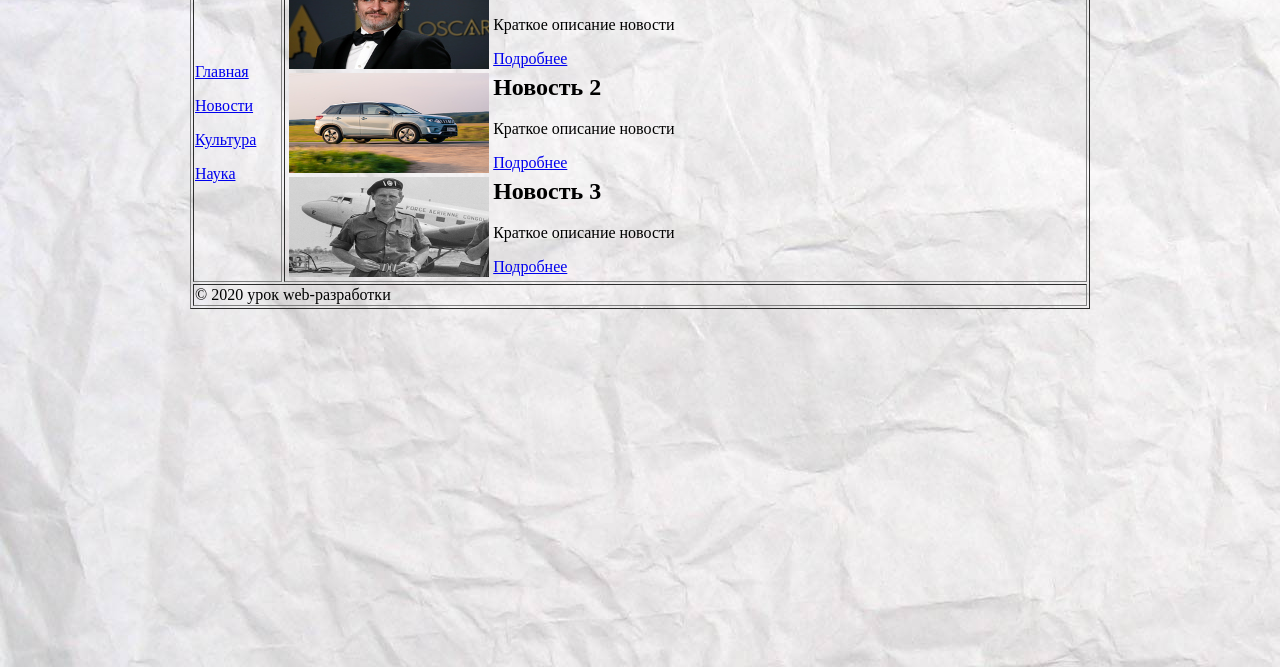
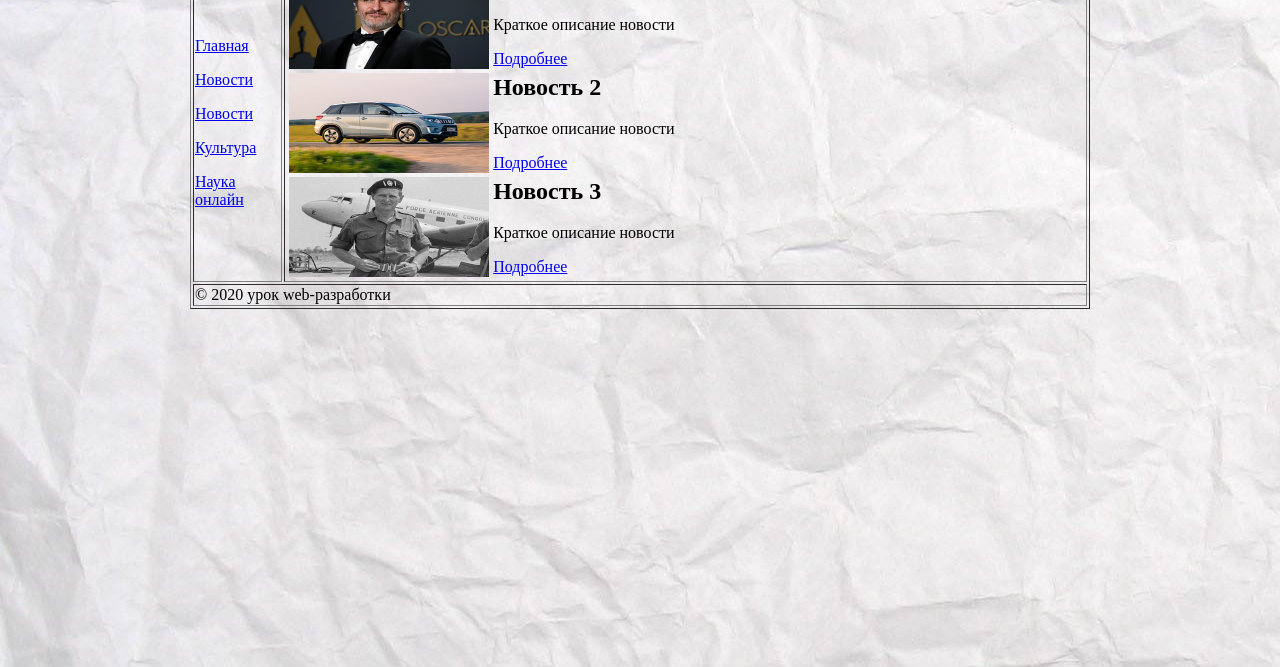
Before and after one commit to web-lessons/lessons-2-potkot, a plain HTML site: page index.html in a window 1280 px wide. Shown: the part 133-800 px from the top of the page. Drawn offline with Linux system fonts and the light colour scheme.

Commit message:
Второй коммит тестовый

```diff
--- a/index.html
+++ b/index.html
@@ -14,8 +14,9 @@
         <td width="10%">
             <p><a href="index.html">Главная</a></p>
             <p><a href="news.html">Новости</a></p>
+            <p><a href="news.html">Новости</a></p>
             <p><a href="culture.html">Культура</a></p>
-            <p><a href="science.html">Наука</a></p>
+            <p><a href="science.html">Наука онлайн</a></p>
         </td>
         <td width="90%">
             <table>
```
Also changed, not shown: science.html (+1 -1 lines).
